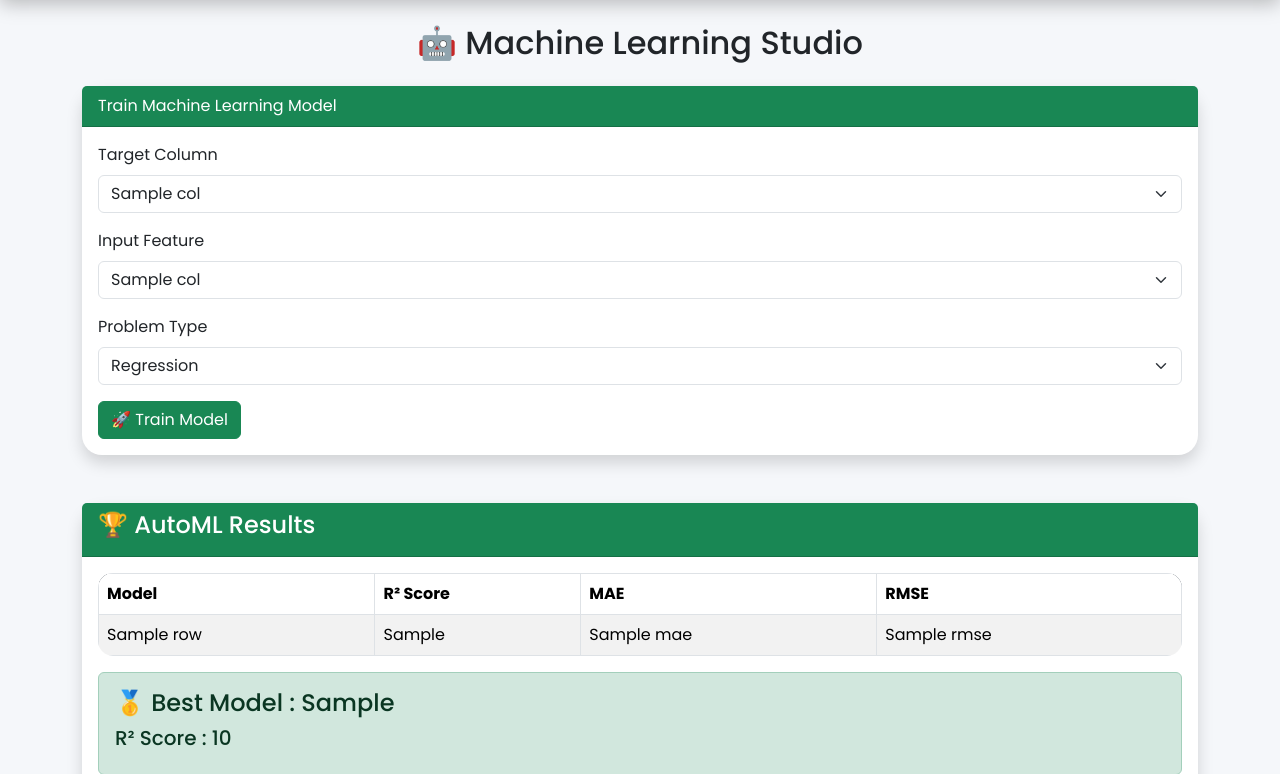
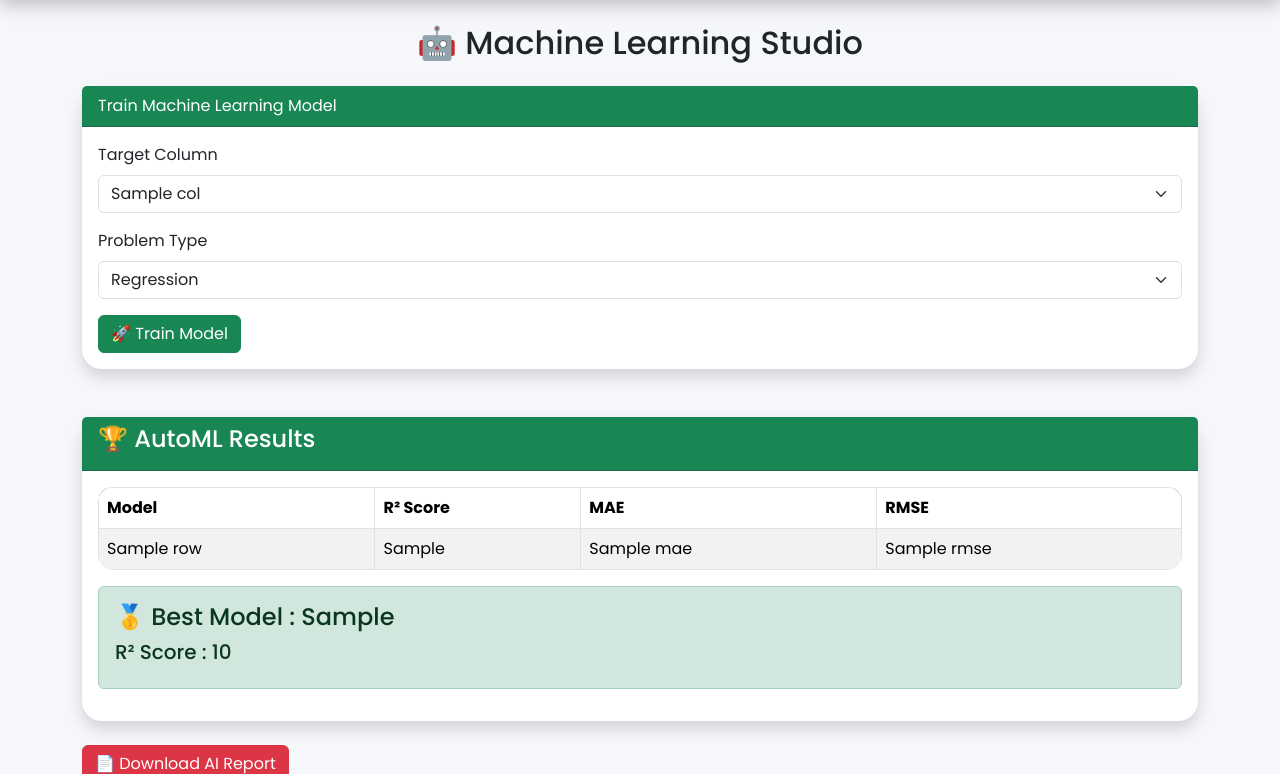
Before and after one commit to shrusti-di/AI-Business-Dashboard, a Flask app: template templates/machine_learning.html in a window 1280 px wide. Shown: the part 80-854 px from the top of the page. Run offline with Flask 3, Linux system fonts and the light colour scheme; the template is opened without the code that fills it: most values are stand-ins (such as "Sample title", 1, 10 or a date in 2020).

Commit message:
Update machine_learning.html

```diff
--- a/templates/machine_learning.html
+++ b/templates/machine_learning.html
@@ -28,28 +28,6 @@ Machine Learning
 
                     <label class="form-label">
                         Target Column
-                    </label>
-
-                    <select class="form-select" name="target" required>
-
-                        {% for col in columns %}
-
-                        <option value="{{ col }}">
-                            {{ col }}
-                        </option>
-
-                        {% endfor %}
-
-                    </select>
-
-                </div>
-
-                <!-- Input Column -->
-
-                <div class="mb-3">
-
-                    <label class="form-label">
-                        Input Feature
                     </label>
 
                     <select class="form-select" name="target" required>
```
